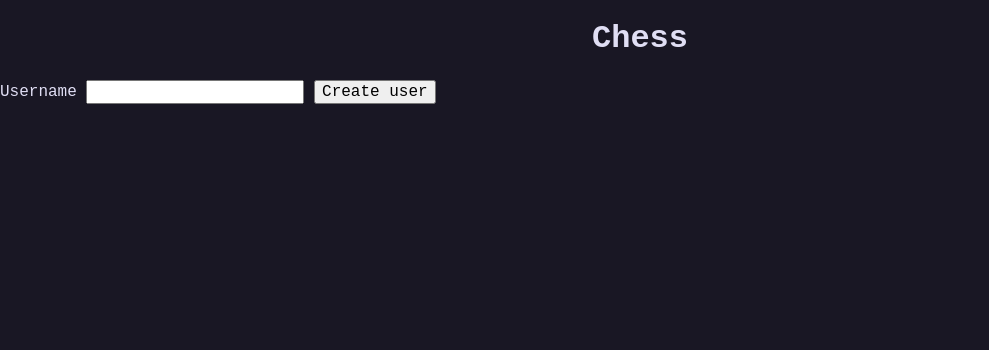
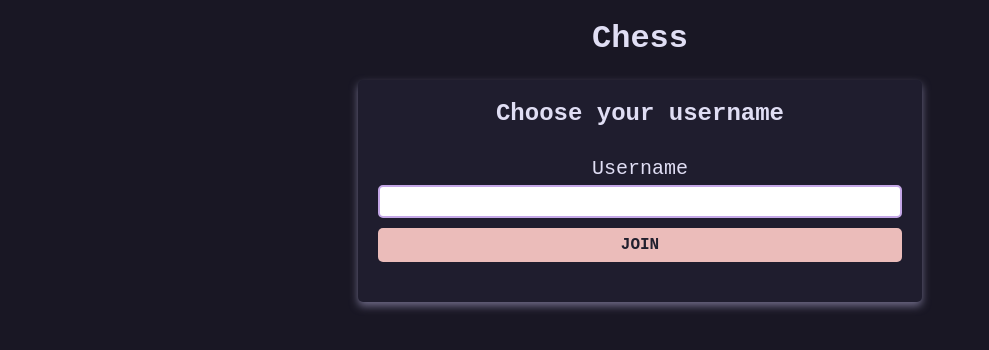
Before and after one commit to xl4624/chess-with-friends, a Flask app: page /users/create/ in a window 1280 px wide. Shown: the top 350 px of the page, without its empty margins (0-989 px from the left). Run offline with Flask 3, Linux system fonts and the light colour scheme.

Commit message:
Fix up the user_create page

```diff
--- a/routes/games.py
+++ b/routes/games.py
@@ -46,7 +46,7 @@ def view(game_id):
         if game.is_full():
             return render_template("game_view.html")
         else:
-            return render_template("waiting.html")
+            return render_template("waiting_room.html")
 
     game.add_player(user_id)
 
@@ -58,7 +58,7 @@ def view(game_id):
         return render_template("game_view.html")
     else:
         db.session.commit()
-        return render_template("waiting.html")
+        return render_template("waiting_room.html")
 
 
 @games.route("/")
--- a/routes/users.py
+++ b/routes/users.py
@@ -20,7 +20,6 @@ def create():
         db.session.add(new_user)
         db.session.commit()
         session["user_id"] = new_user.id
-
         return redirect(session.pop("url", url_for("index", _external=True)))
 
     return render_template("user_create.html")
--- a/static/css/styles.css
+++ b/static/css/styles.css
@@ -47,42 +47,87 @@ a {
     cursor: default;
 }
 
-/* Button Styles */
+/* index.html */
 
-.button-container {
+.index-container {
     display: flex;
     flex-direction: column;
     margin-left: auto;
     margin-right: auto;
     padding: 1rem;
     width: max-content;
+    gap: 1rem;
 }
 
-.button {
+.index-container .button {
     background-color: var(--surface);
     border: 2px solid var(--overlay);
     border-radius: 0.5rem;
     cursor: pointer;
     font-weight: bold;
     letter-spacing: 0.1rem;
-    margin-bottom: 1rem;
     padding: 1rem 2rem;
     text-align: center;
     text-transform: uppercase;
-    transition: background-color 0.3s ease, border-color 0.3s ease;
     width: 100%;
 }
 
-.button-container .button:last-child {
-    margin-bottom: 0;
+.index-container .button:hover, .button:focus {
+    background-color: var(--highlight-med);
+    border-color: var(--highlight-high);
+    transition: background-color 0.3s ease, border-color 0.3s ease;
 }
 
-.button:hover, .button:focus {
-    background-color: var(--highlight-med);
+.index-container .button:active {
+    background-color: var(--highlight-high);
     border-color: var(--highlight-high);
+    transition: none;
 }
 
-.button:active {
-    background-color: var(--highlight-high);
-    border-color: var(--highlight-high);
+/* user_create.html */
+.user-create-container {
+    background-color: var(--surface);
+    border-radius: 0.5rem;
+    box-shadow: 0 4px 8px var(--muted);
+    margin: 2rem auto;
+    padding: 1rem;
+    text-align: center;
+    width: max-content;
 }
+
+.user-create-container .form-header {
+    margin: 1rem 10vw;
+}
+
+.user-create-container form {
+    border-radius: 0.5rem;
+    display: flex;
+    flex-direction: column;
+    margin: 2rem auto;
+    padding: 1rem;
+}
+
+.user-create-container label {
+    font-size: 2rem;
+    margin-bottom: 0.5rem;
+}
+
+.user-create-container input[type="text"] {
+    border: 2px solid var(--iris);
+    border-radius: 0.5rem;
+    margin-bottom: 1rem;
+    padding: 0.5rem;
+}
+
+.user-create-container input[type="submit"] {
+    background-color: var(--rose);
+    border: none;
+    border-radius: 0.5rem;
+    color: var(--highlight-low);
+    cursor: pointer;
+    font-weight: bold;
+    padding: 0.8rem 1.5rem;
+    text-transform: uppercase;
+}
+
+/* waiting_room.html */
--- a/templates/index.html
+++ b/templates/index.html
@@ -1,7 +1,7 @@
 {% extends 'base.html' %}
 
 {% block content %}
-    <div class="button-container">
+    <div class="index-container">
         <div class="button" id="createGameButton">
             Play against a friend
         </div>
--- a/templates/user_create.html
+++ b/templates/user_create.html
@@ -1,9 +1,12 @@
 {% extends 'base.html' %}
 
 {% block content %}
-<form action="{{ url_for('users.create') }}" method="post">
-    <label for="username">Username</label>
-    <input type="text" id="username" name="username">
-    <input type="submit" value="Create user">
-</form>
+    <div class="user-create-container">
+        <h2 class="form-header">Choose your username</h2>
+        <form action="{{ url_for('users.create') }}" method="post">
+            <label for="username">Username</label>
+            <input type="text" id="username" name="username">
+            <input type="submit" value="Join">
+        </form>
+    </div>
 {% endblock %}
--- a/templates/waiting.html
+++ b/templates/waiting_room.html
@@ -1,9 +1,8 @@
 {% extends "base.html" %}
 
-{% block title %}Waiting{% endblock %}
-
 {% block content %}
-<p>Waiting for the other player to join...</p>
+<h2>Waiting for players</h2>
+<p>Share this link with your friend to start the game:</p>
 <input type="text" value="{{ request.url }}" id="gameLink" readonly>
 <button onclick="copyToClipboard('gameLink')">Copy link</button>
 {% endblock %}
```
